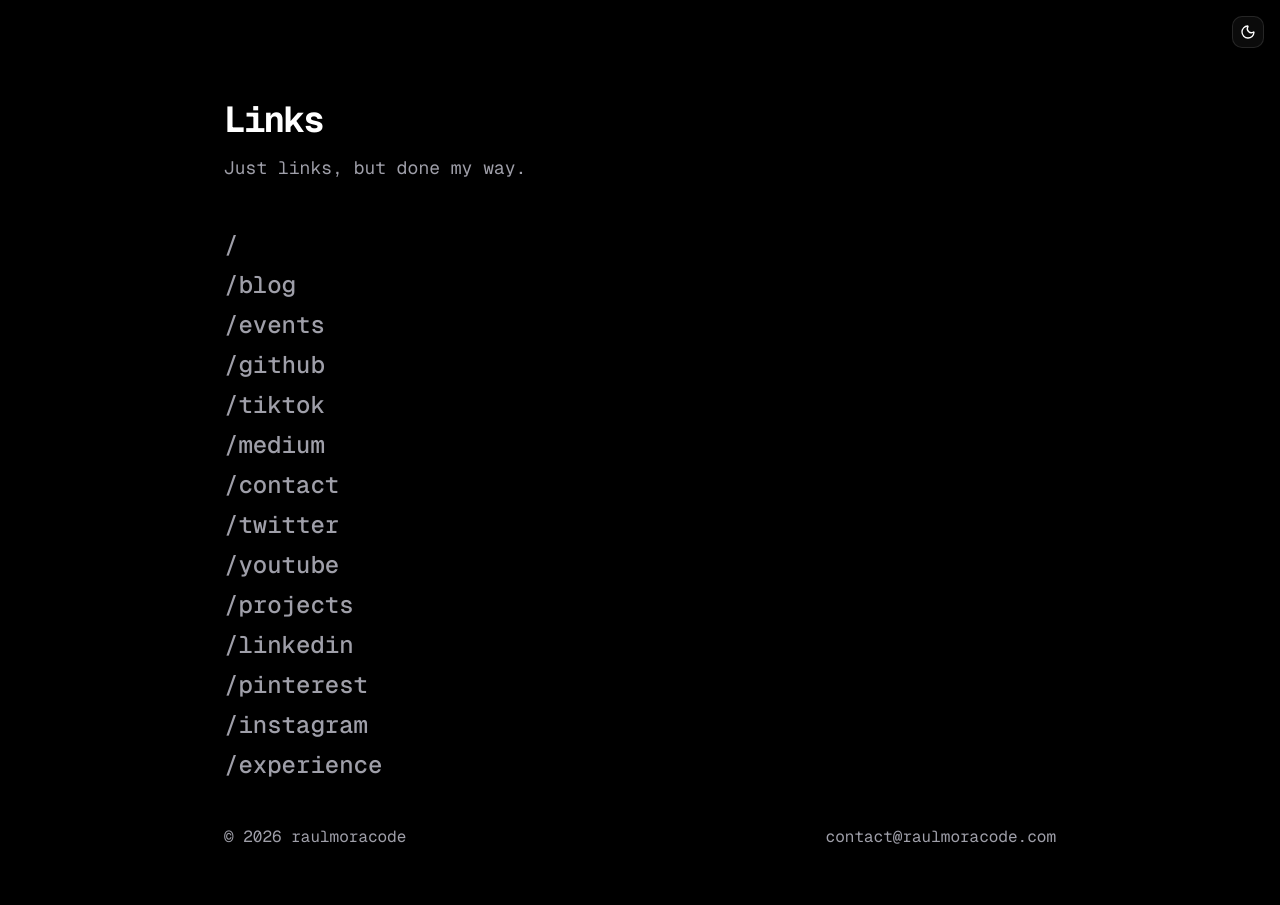
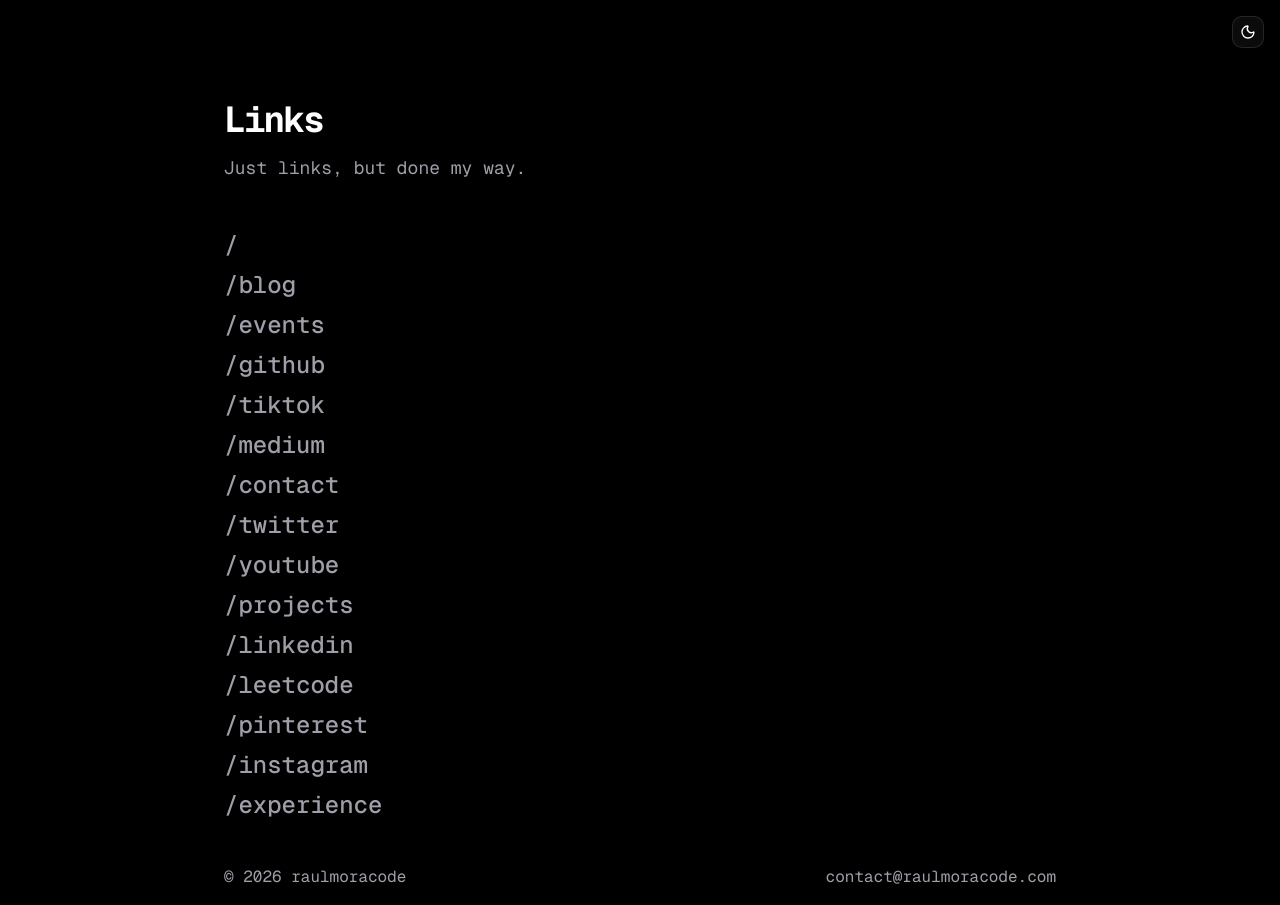
Before and after one commit to raulmoracode/Portfolio, a Next.js app: page /links in a window 1280 px wide. Before the commit the page ends 865 px from the top, so only its background shows below. Built offline with nearby package versions, Linux system fonts and the light colour scheme.

Commit message:
add leetcode social and solve frontend errors and new features

```diff
--- a/app/links/client.tsx
+++ b/app/links/client.tsx
@@ -5,6 +5,7 @@
 import PageBase from "@/components/custom/Pagebase";
 import { Info } from "@/const/page/info";
 import { Tlinks } from "@/const/config/pages";
+import { SocialLinks } from "@/const/config/pages";
 
 export default function LinksClient() {
   return (
@@ -19,9 +20,10 @@
             key={`${link.href}-${link.href}`}
             href={link.href}
             className="text-zinc-400 hover:text-black dark:hover:text-white transition-colors w-fit"
-            target={link.href.startsWith("http") ? "_blank" : undefined}
-            rel={
-              link.href.startsWith("http") ? "noopener noreferrer" : undefined
+            target={
+              SocialLinks.some((item) => item.href === link.href)
+                ? "_blank"
+                : "_self"
             }
           >
             <Label className="cursor-pointer text-2xl">{link.href}</Label>
--- a/components/custom/Pagebase.tsx
+++ b/components/custom/Pagebase.tsx
@@ -17,7 +17,7 @@
   return (
     <div className="flex min-h-screen flex-col items-center font-sans">
       {showThemeToggle && <ModeToggle />}
-      <main className="flex w-full max-w-4xl flex- md:pt-25 sm:pt-40 sm:pb-1 pt-20 px-8 flex-1">
+      <main className="flex w-full max-w-4xl flex-col md:pt-25 sm:pt-40 sm:pb-1 pt-20 px-8 flex-1">
         <section className="space-y-4 mb-6 sm:mb-10">
           <h1 className="text-4xl font-bold tracking-tighter">{title}</h1>
           <p className="max-w-150 leading-snug text-zinc-500 dark:text-zinc-400 text-lg ">
--- a/const/config/redirects.ts
+++ b/const/config/redirects.ts
@@ -31,4 +31,8 @@
     name: "Medium",
     href: "/medium",
   },
+  leetcode: {
+    name: "LeetCode",
+    href: "/leetcode",
+  },
 };
--- a/const/config/social.ts
+++ b/const/config/social.ts
@@ -31,4 +31,8 @@
     name: "Medium",
     href: "https://raulmoracode.medium.com",
   },
+  leetcode: {
+    name: "LeetCode",
+    href: "https://leetcode.com/u/raulmoracode/",
+  },
 };
--- a/const/page/projects.ts
+++ b/const/page/projects.ts
@@ -46,7 +46,7 @@
   {
     title: "Kiboar",
     description: " Ultimate keyboard component library for Kicad.",
-    tags: ["Kicad", "PCB", "3D Modeling", "Open Source"],
+    tags: ["Kicad", "PCB", "3D Modeling", "Open Source", "Hardware Design"],
     repoUrl: "https://github.com/raulmoracode/Kiboar",
     status: "Finished",
   },
--- a/next.config.ts
+++ b/next.config.ts
@@ -45,6 +45,11 @@
         destination: Social.medium.href,
         permanent: true,
       },
+      {
+        source: "/leetcode",
+        destination: Social.leetcode.href,
+        permanent: true,
+      },
     ];
   },
 };
```
